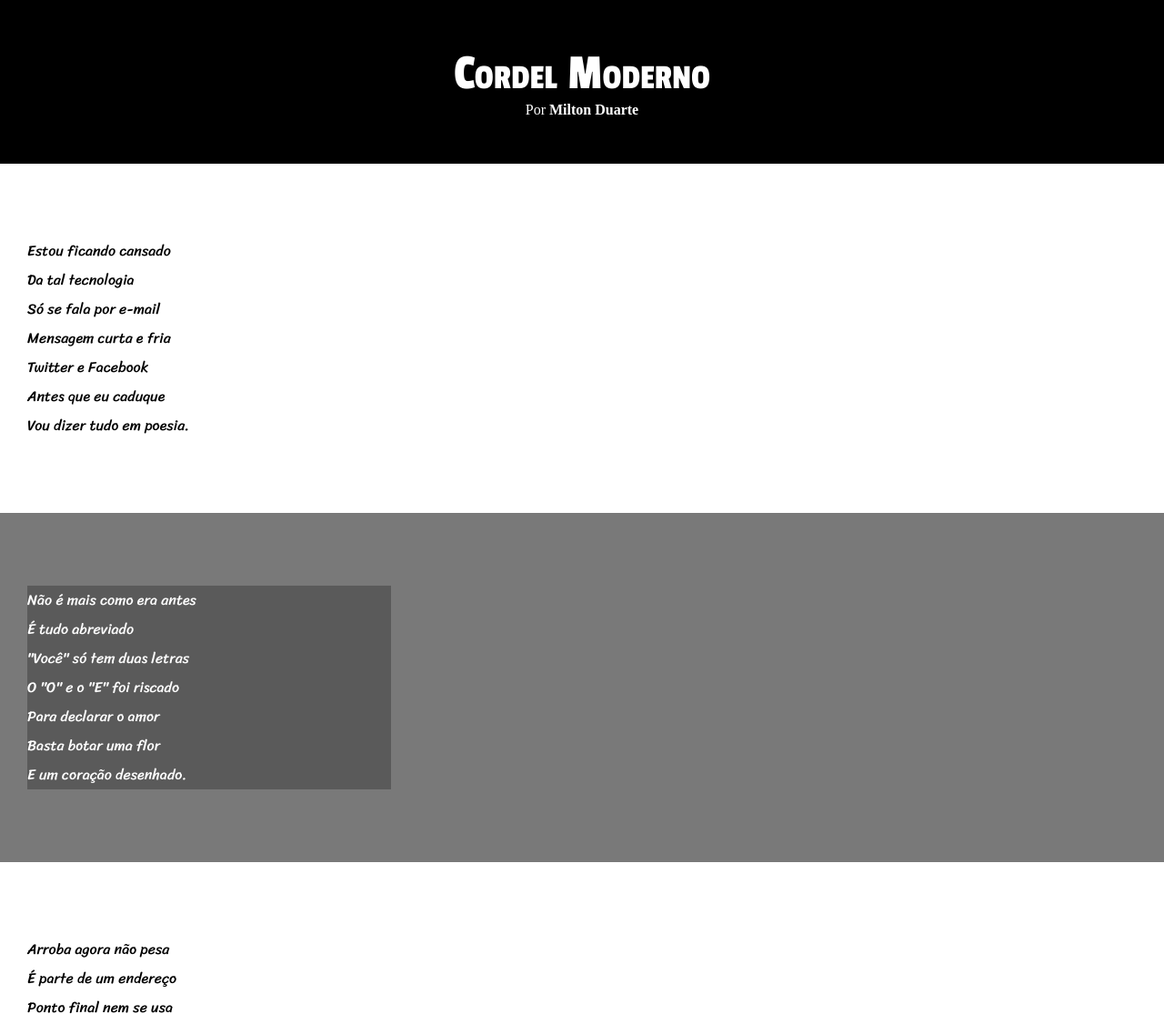
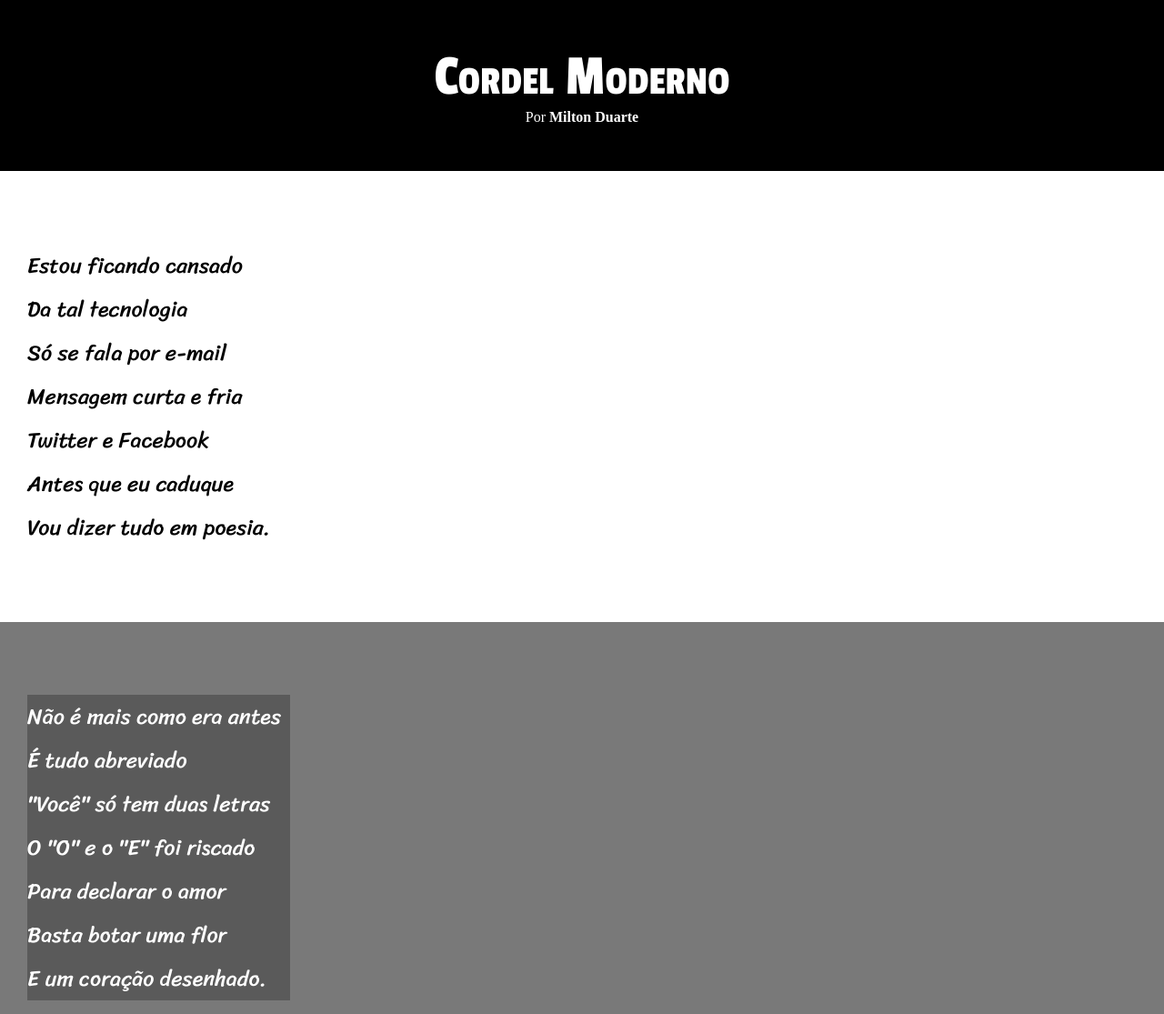
Before and after one commit to ceduardosant/html-css, a plain HTML site: page desafios/d012/index.html in a window 1280 px wide. Shown: the top 1115 px of the page at 91% size. Drawn offline with Linux system fonts and the light colour scheme.

Commit message:
Update style.css

```diff
--- a/desafios/d012/style.css
+++ b/desafios/d012/style.css
@@ -28,7 +28,7 @@ header > h1 {
     padding-top: 50px;
     font-family: var(--fonte-titulo);
     font-weight: normal;
-    font-size: 3.5em;
+    font-size: 4em;
     font-variant: small-caps;
 }
 
@@ -52,6 +52,7 @@ section {
     line-height: 2em;
     padding-left: 30px;
     font-family: var(--fonte-padrao);
+    font-size: 1.5em;
 }
 
 section.normal {
@@ -65,8 +66,9 @@ section.imagem {
 }
 
 section.imagem > p {
-    width: 400px;
+    display: inline-block;
     background-color: rgba(0, 0, 0, 0.253);
+    padding-right: 10px;
 }
 
 footer {
```
